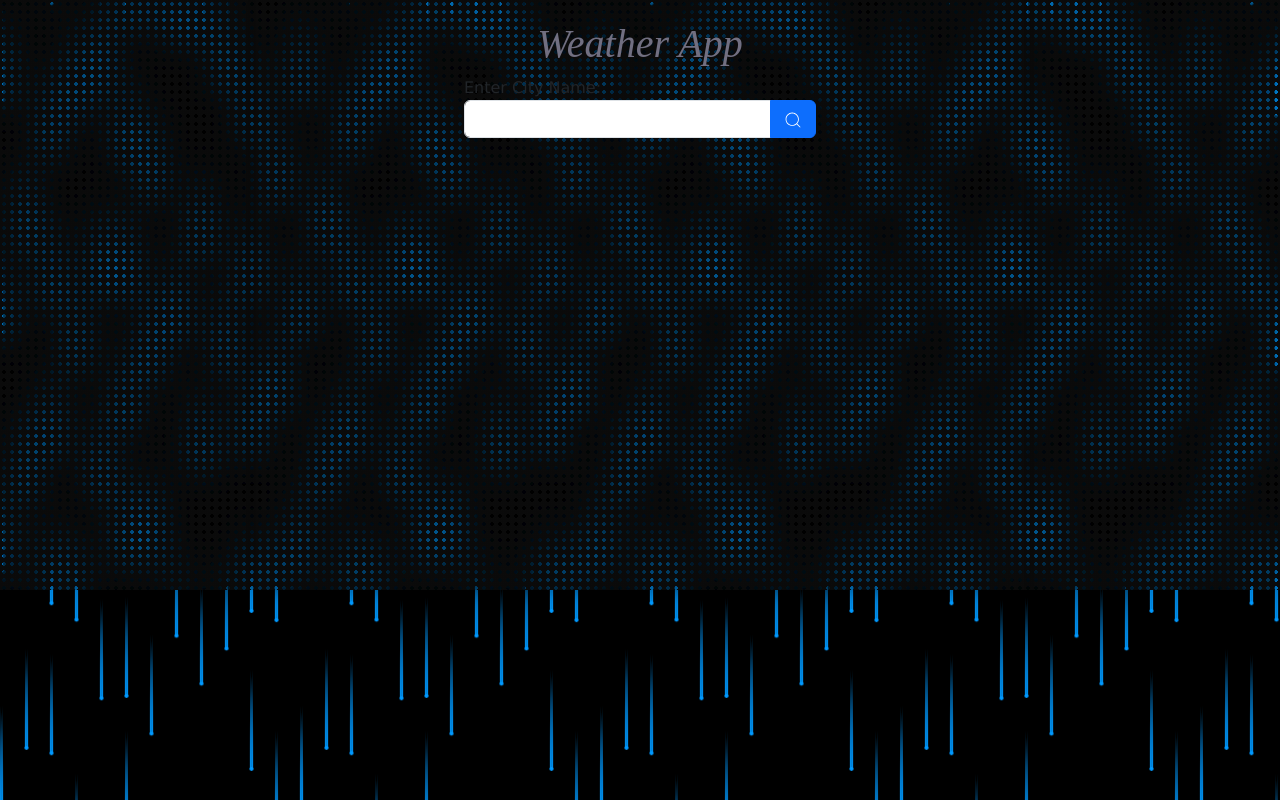
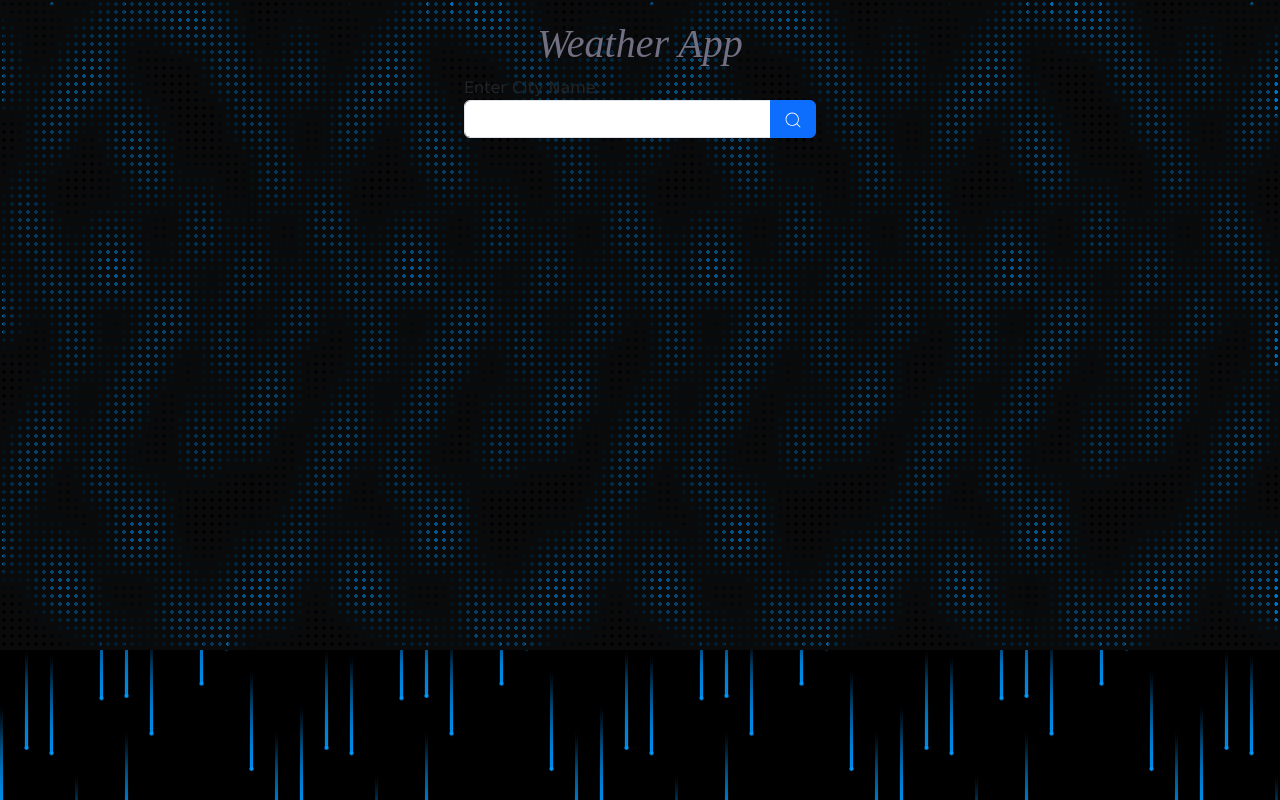
Before and after one commit to Aswanthkumar486/New-WeatherApp, a React (Vite) app: page / in a window 1280 px wide. Built offline with nearby package versions, Linux system fonts and the light colour scheme.

Commit message:
Update index.css

```diff
--- a/src/index.css
+++ b/src/index.css
@@ -28,7 +28,7 @@ body::after {
     position: relative; /* Ensure it's on top */
     z-index: 2; /* Higher than body::after */
 
-    height: 590px;
+    height: 650px;
     width: 60%;
     background-color: #F7F7F7;
     margin: auto;
```
